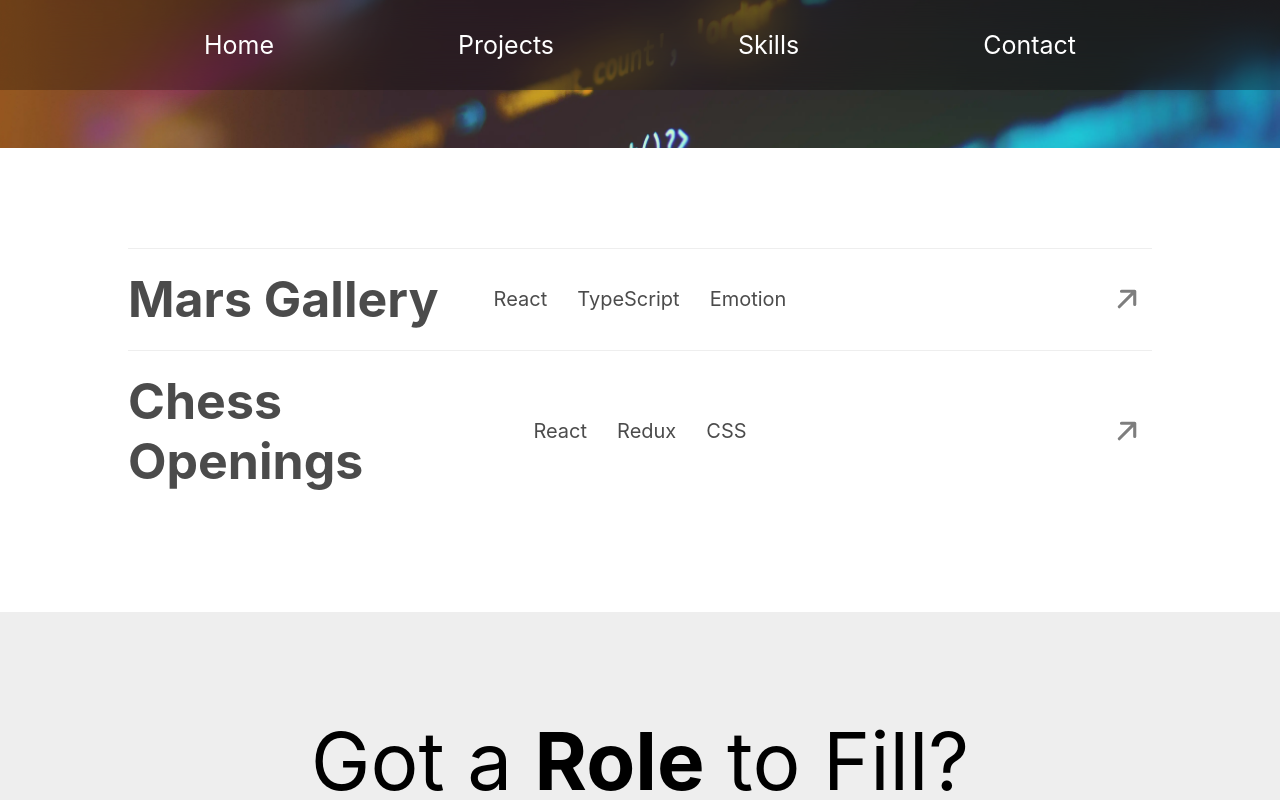
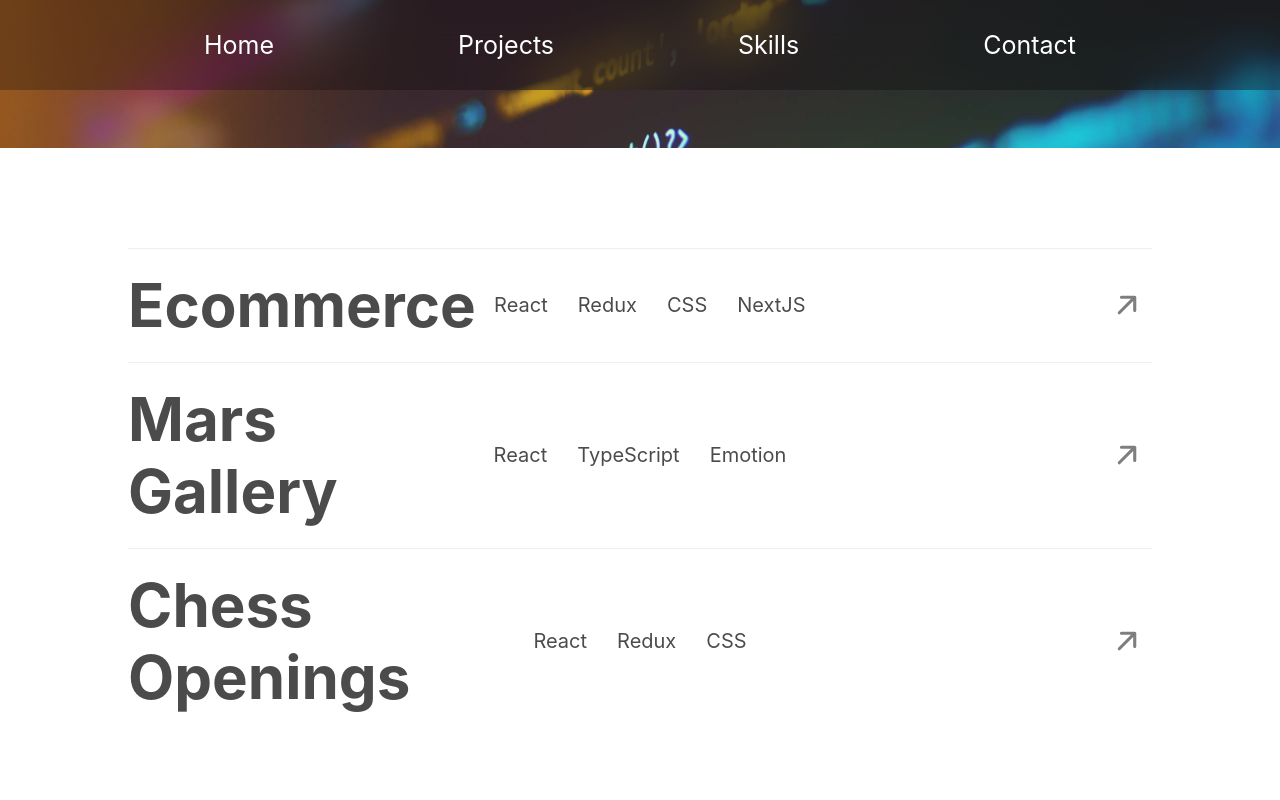
Before and after one commit to CoreyRobinsonDev/new-portfolio, a Next.js app: page /projects in a window 1280 px wide. Shown: the top 800 px of the page. Built offline with nearby package versions, Linux system fonts and the light colour scheme.

Commit message:
added a new project, refactored projects component

```diff
--- a/components/Layout.tsx
+++ b/components/Layout.tsx
@@ -7,7 +7,6 @@ import Footer from "./Footer";
 const Layout = ({ children }: {children: ReactNode}) => {
   return <>
     <Head>
-      <meta name="viewport" content="width=device-width, initial-scale=1" />
       <meta name="description" content="Online web portfolio for Corey Robinson." />
     </Head>
     <Navbar/>
--- a/pages/projects.tsx
+++ b/pages/projects.tsx
@@ -6,81 +6,90 @@ import Head from "next/head";
 
 import styles from "../styles/Projects.module.css";
 
+const projects = [
+  {
+    name: "Ecommerce",
+    tech: ["React", "Redux", "CSS", "NextJS"],
+    summary: "An ecommerce front-end shell.",
+    features: [
+      "3 clothing categories pages",
+      "Contact, about, and faq pages",
+      "Cart"
+    ],
+    site: "https://ecommerce-crd.vercel.app/",
+    code: "https://github.com/CoreyRobinsonDev/ecommerce",
+    gif: "/gifs/ecommerce.gif",
+  },
+  {
+    name: "Mars Gallery",
+    tech: ["React", "TypeScript", "Emotion"],
+    summary: "A web app designed to show and analyze a given chess position while providing top Masters games in that position.",
+    features: [
+      "Users can select and retrieve mission info on a given rover.",
+      "Users can select photos based on the martian day they were taken.",
+    ],
+    site: "https://mars-gallery-crd.netlify.app/",
+    code: "https://github.com/CoreyRobinsonDev/mars-gallery",
+    gif: "/gifs/mars-gallery-gif.gif",
+  },
+  {
+    name: "Chess Openings",
+    tech: ["React", "Redux", "CSS"],
+    summary: "A web app designed to show and analyze a given chess position while providing top Masters games in that position.",
+    features: [
+      "Users can find top Masters games from a given chess position.",
+      "Users can evaluate a given chess position.",
+      "Users can see the win rate of a chess opening by color."
+    ],
+    site: "https://chess-openings-crd.netlify.app/",
+    code: "https://github.com/CoreyRobinsonDev/chess-openings",
+    gif: "/gifs/chess-openings-gif.gif",
+  },
+]
+
 const Projects = () => {
-  const [marsHeight, setMarsHeight] = useState(0);
-  const [chessHeight, setChessHeight] = useState(0);
-  const marsHeightExpanded = 350;
-  const chessHeightExpanded = 400;
-
   return <>
     <Head>
       <title>Corey Robinson | Projects</title>
     </Head>
-    <header className={styles.header}>
-    </header>
+    <header className={styles.header}></header>
     <section className={styles.container}>
       <ul className={styles.projects}>
-        <li className={styles.project}>
-          <motion.a className={styles.link} href="https://mars-gallery-crd.netlify.app/" target="_blank" rel="noreferrer" onMouseEnter={()=> setMarsHeight(marsHeightExpanded)} onMouseLeave={() => setMarsHeight(0)}>
-            <div className={styles.project__head}>
-              <h2 className={styles.project__name}>Mars Gallery</h2>
-              <ul className={styles.tech}>
-                <li className={styles.tech__name}>React</li>
-                <li className={styles.tech__name}>TypeScript</li>
-                <li className={styles.tech__name}>Emotion</li>
-              </ul>
-              <span className={styles.arrow}><BsArrowRightShort/></span>
-            </div>
-            <motion.div className={styles.project__body} animate={{height: marsHeight}}>
-              <embed className={styles.gif} src="/gifs/mars-gallery-gif.gif"></embed>
-              <div className={styles.project__description}>
-                <p className={styles.description__info}>{"A simple website for searching photos taken on Mars using NASA's Mars Rover Photos api."}</p>
-                <ul>
-                <h3 className={styles.description__feature__header}>Features</h3>
-                  <li className={styles.description__feature__item}>Users can select and retrieve mission info on a given rover.</li>
-                  <li className={styles.description__feature__item}>Users can select photos based on the martian day they were taken.</li>
-                </ul>
-                <div className={styles.description__link__container}>
-                  <a className={styles.description__link} href="https://github.com/CoreyRobinsonDev/mars-gallery" target="_blank" rel="noreferrer" title="Github"><TbBrandGithub/></a>
-                <a className={styles.description__link} href="https://mars-gallery-crd.netlify.app/" target="_blank" rel="noreferrer"><BsGlobe/></a>
-                </div>
-              </div>
-            </motion.div>
-          </motion.a>
-        </li>
-        <li className={styles.project}>
-          <motion.a className={styles.link} href="https://chess-openings-crd.netlify.app/" target="_blank" rel="noreferrer" onMouseEnter={()=> setChessHeight(chessHeightExpanded)} onMouseLeave={() => setChessHeight(0)}>
-            <div className={styles.project__head}>
-            <h2 className={styles.project__name}>Chess Openings</h2>
-            <ul className={styles.tech}>
-              <li className={styles.tech__name}>React</li>
-              <li className={styles.tech__name}>Redux</li>
-              <li className={styles.tech__name}>CSS</li>
-            </ul>
-            <span className={styles.arrow}><BsArrowRightShort/></span>
-          </div>
-            <motion.div className={styles.project__body} animate={{ height: chessHeight }}>
-              <embed className={styles.gif} src="/gifs/chess-openings-gif.gif"></embed>
-              <div className={styles.project__description}>
-                <p className={styles.description__info}>{"A web app designed to show and analyze a given chess position while providing top Masters games in that position."}</p>
-                <ul>
-                <h3 className={styles.description__feature__header}>Features</h3>
-                  <li className={styles.description__feature__item}>Users can find top Masters games from a given chess position.</li>
-                  <li className={styles.description__feature__item}>Users can evaluate a given chess position.</li>
-                  <li className={styles.description__feature__item}>Users can see the win rate of a chess opening by color.</li>
-                </ul>
-                <div className={styles.description__link__container}>
-                  <a className={styles.description__link} href="https://github.com/CoreyRobinsonDev/chess-openings" target="_blank" rel="noreferrer" title="Github"><TbBrandGithub/></a>
-                <a className={styles.description__link} href="https://chess-openings-crd.netlify.app/" target="_blank" rel="noreferrer"><BsGlobe/></a>
-                </div>
-              </div>
-
-          </motion.div>
-          </motion.a>
-        </li>
+        {projects.map((project, i) => <Card key={i} {...project}/>)}
       </ul>
     </section>
   </>
 }
 
+function Card({ name, tech, summary, features, site, code, gif }
+  : { name: string, tech: string[], summary: string, features: string[], site: string, code: string, gif: string }) {
+  const [isExpanded, setIsExpanded] = useState(false);
+
+  return <li className={styles.project}>
+    <motion.div className={styles.link} onMouseEnter={()=> setIsExpanded(true)} onMouseLeave={() => setIsExpanded(false)}>
+      <a className={styles.project__head} href={site} target="_blank" rel="noreferrer">
+        <h2 className={styles.project__name}>{name}</h2>
+      <ul className={styles.tech}>
+          {tech.map((name, i) => <li key={i} className={styles.tech__name}>{name}</li>)}
+      </ul>
+      <span className={styles.arrow}><BsArrowRightShort/></span>
+    </a>
+      <motion.div className={styles.project__body} transition={{type: "tween", duration: .5}} animate={isExpanded ? {height: "40rem"} : {height: 0}}>
+        <embed className={styles.gif} src={gif}></embed>
+        <div className={styles.project__description}>
+          <p className={styles.description__info}>{summary}</p>
+          <ul>
+          <h3 className={styles.description__feature__header}>Features</h3>
+            {features.map((description, i) => <li key={i} className={styles.description__feature__item}>{ description }</li>)}
+          </ul>
+          <div className={styles.description__link__container}>
+            <a className={styles.description__link} href={code} target="_blank" rel="noreferrer" title="Github"><TbBrandGithub/></a>
+          <a className={styles.description__link} href={site} target="_blank" rel="noreferrer"><BsGlobe/></a>
+          </div>
+        </div>
+    </motion.div>
+    </motion.div>
+  </li>
+}
+
 export default Projects;
--- a/styles/Footer.module.css
+++ b/styles/Footer.module.css
@@ -14,7 +14,7 @@
 
 .question {
   font-weight: normal;
-  font-size: 8rem;
+  font-size: clamp(5rem, 6vw, 8rem);
 }
 
 .question--bold {
@@ -90,15 +90,12 @@
 }
 
 @media only screen and (max-width: 650px) {
-  .question {
-    font-size: 4rem;
-  }
-
   .links {
     display: grid;
     place-items: center;
     border: none;
     width:auto;
+    padding: 0;
   }
 
   .link__name, .link__username {
--- a/styles/Home.module.css
+++ b/styles/Home.module.css
@@ -6,17 +6,19 @@
   color: var(--font-color);
   height: 101vh;
   padding: 5vh;
+  margin-left: 15rem;
   background-color: black;
 }
 .container::before {
   content: "";
   position: absolute;
   top: 0; left: 0;
-  width: 100%; height: 100%;
+  width: 100vw; height: 100%;
   background-image: url("../public/imgs/home.webp");
   background-position: center;
   background-repeat: no-repeat;
   background-size: cover;
+  margin-left: -16rem;
   filter: blur(4px);
 }
 
@@ -34,17 +36,17 @@
 
 
 .title {
-  font-size: 3.5rem;
+  font-size: clamp(1.4rem, 3.5vw, 4rem);
   line-height: 1rem;
 }
 
 .name {
-  font-size: 10rem;
+  font-size: clamp(6rem, 8vw, 10rem);
   padding: 1rem 0;
 }
 .description {
   max-width: 55ch;
-  font-size: 2.5rem;
+  font-size: clamp(2.2rem, 2.6vw, 3rem);
   opacity: 95%;
 }
 
@@ -70,18 +72,14 @@
   background-color: #eee;
   color: var(--primary-color);
 }
+@media only screen and (max-width: 1000px) {
+  .container, .container::before {
+    margin-left: 0;
+  }
+}
 
 @media only screen and (max-width: 650px) {
   .container {
     height: 110vh;
   }
-  .title {
-    font-size: 1.4rem;
-  }
-  .name {
-    font-size: 4rem;
-  }
-  .description {
-    font-size: 2rem;
-  }
 }
--- a/styles/Projects.module.css
+++ b/styles/Projects.module.css
@@ -43,6 +43,7 @@
   display: grid;
   grid-template-columns: 1fr 1fr 1fr;
   align-items: center;
+  gap: 1rem;
   padding: 2rem 0;
   border-bottom: 1px solid transparent;
   transition: ease-out .5s;
@@ -50,10 +51,11 @@
 
 .project__body {
   display: grid;
-  grid-template-columns: 1fr 1fr;
+  grid-template-columns: clamp(40rem, 30vw, 100rem) 1fr;
+  align-items: center;
+  gap: 4rem;
   overflow: hidden;
   height: 0;
-  transition: ease-out .5s;
 }
 
 .arrow, .arrow > svg {
@@ -72,7 +74,7 @@
 
 
 .project__name {
-  font-size: 5rem;
+  font-size: clamp(4rem, 5vw, 6rem);
   opacity: 70%;
   transition: ease-out .5s;
 }
@@ -90,6 +92,7 @@
 }
 
 .gif {
+  width: 100%;
   border-radius: 10px;
 }
 
@@ -97,10 +100,11 @@
   display: flex;
   flex-direction: column;
   justify-content: space-between;
+  gap: 2rem;
   padding-bottom: 2rem;
 }
 .description__info {
-  font-size: 3rem;
+  font-size: clamp(1rem, 5vw, 3rem);
 }
 .description__feature__header {
   font-weight: normal;
@@ -133,20 +137,15 @@
   transform: translateY(-20%);
 }
 
-@media only screen and (max-width: 1500px) {
+@media only screen and (max-width: 850px) {
   .project__body {
     display: none;
   }
 }
+
 @media only screen and (max-width: 650px) {
   .project__head {
     grid-template-columns: 1fr 1fr;
-  }
-
-
-
-  .project__name {
-    font-size: 4rem;
   }
 
   .tech {
```
Also changed, not shown: 1 other file (tests, documents, lock files or other folders).
